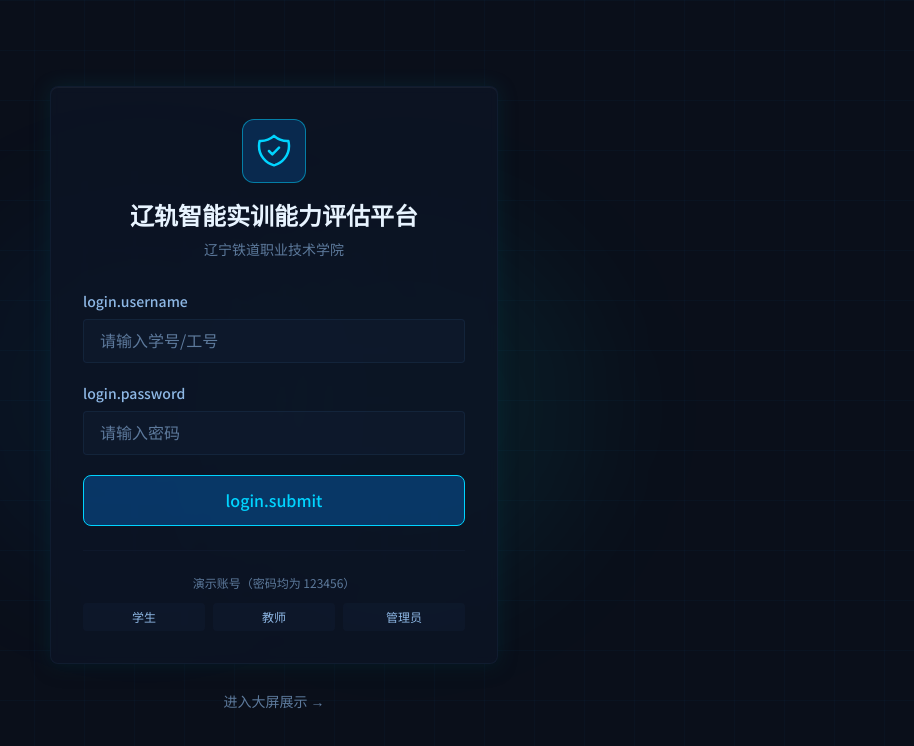
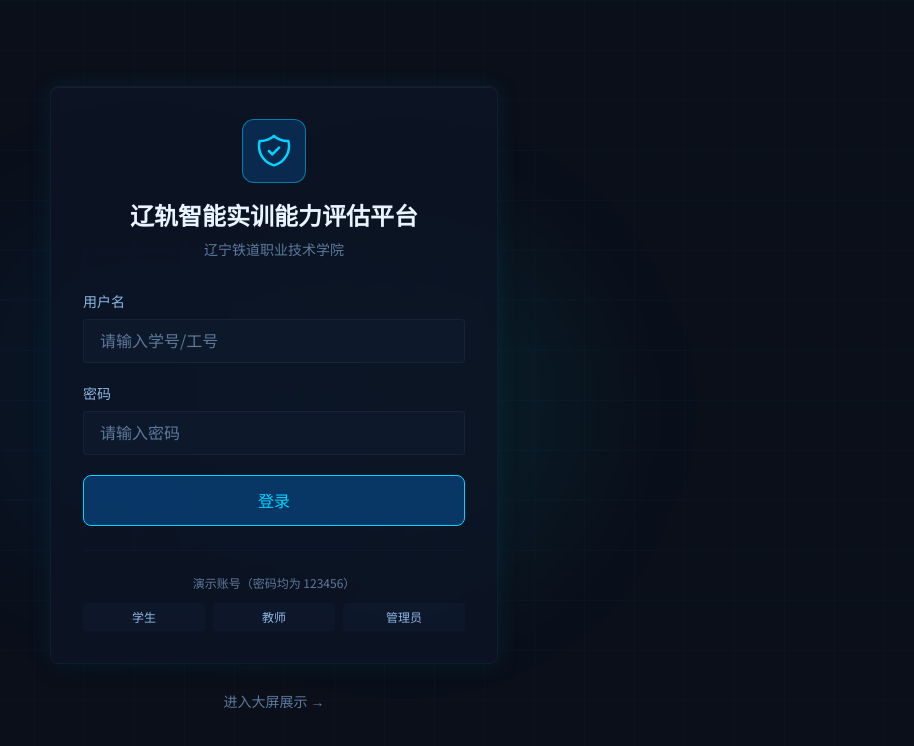
Before and after one commit to densematrix-labs/liaoning-school-training, a React (Vite) app in the folder frontend/: page /login in a window 1280 px wide. Shown: the top 746 px of the page, without its empty margins (366-1280 px from the left). Built offline with nearby package versions, Linux system fonts and the light colour scheme.

Commit message:
fix: localize demo login labels

```diff
--- a/frontend/src/pages/Login.tsx
+++ b/frontend/src/pages/Login.tsx
@@ -24,7 +24,7 @@
       await login(username, password)
       navigate('/')
     } catch (err: any) {
-      setError(getErrorMessage(err, t('login.error')))
+      setError(getErrorMessage(err, t('login_error')))
     } finally {
       setLoading(false)
     }
@@ -65,7 +65,7 @@
           <form onSubmit={handleSubmit} className="space-y-5">
             <div>
               <label className="block text-sm font-medium text-text-secondary mb-2">
-                {t('login.username')}
+                {t('username')}
               </label>
               <input
                 type="text"
@@ -79,7 +79,7 @@
 
             <div>
               <label className="block text-sm font-medium text-text-secondary mb-2">
-                {t('login.password')}
+                {t('password')}
               </label>
               <input
                 type="password"
@@ -115,7 +115,7 @@
                   登录中...
                 </span>
               ) : (
-                t('login.submit')
+                t('login')
               )}
             </button>
           </form>
```
